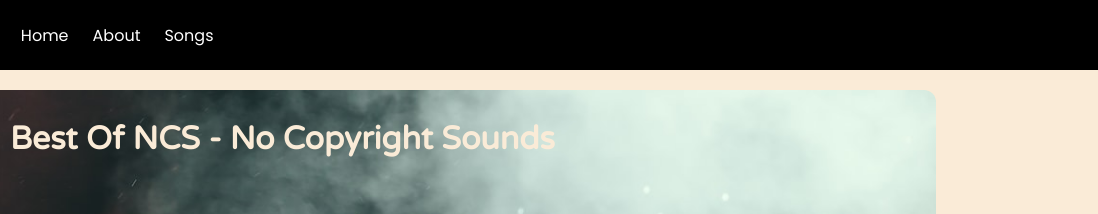
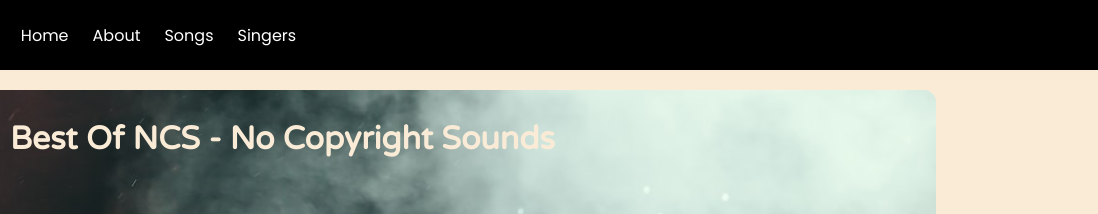
Before and after one commit to Aviii9/Spotify_Clone, a plain HTML site: page index.html in a window 1280 px wide. Shown: the top 214 px of the page, 182-1280 px from the left. Drawn offline with Linux system fonts and the light colour scheme.

Commit message:
Updated HTML file

```diff
--- a/index.html
+++ b/index.html
@@ -13,6 +13,7 @@
             <li>Home</li>
             <li>About</li>
             <li>Songs</li>
+            <li>Singers</li>
         </ul>
     </nav>
 
```
